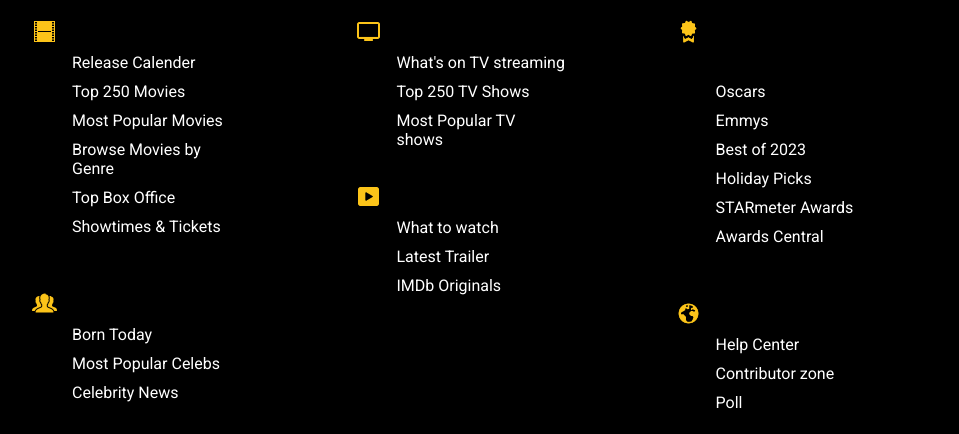
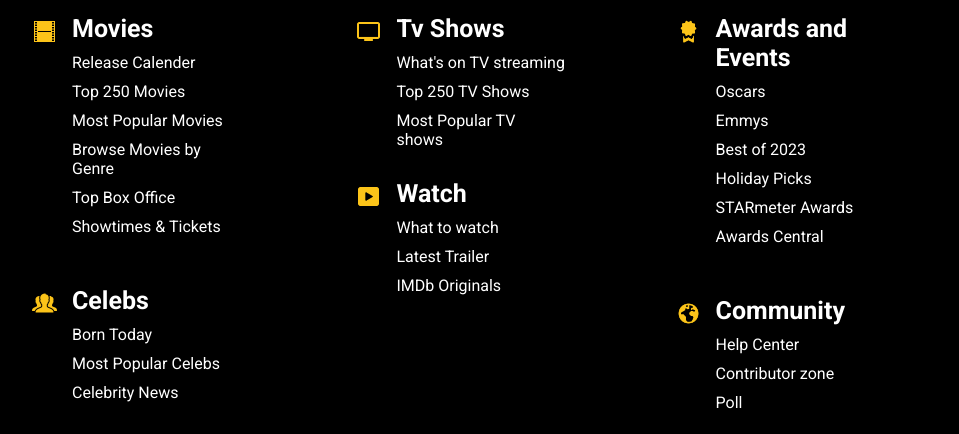
Before and after one commit to joelcr10/imdb, a website: page src/pages/news.html in a window 1280 px wide. Both pictures are taken after a click on the element "Menu". Shown: the part 122-556 px from the top of the page, without its empty margins (160-1119 px from the left). Drawn offline with Linux system fonts and the light colour scheme.

Commit message:
feat: changes color of nav-mneu headers

```diff
--- a/src/css/navbar.css
+++ b/src/css/navbar.css
@@ -159,7 +159,7 @@
 .individual-section h1{
     margin: 0;
     font-size: 25px;
-    /* color: var(--white); */
+    color: var(--white);
 }
 
 .individual-section a{
```
